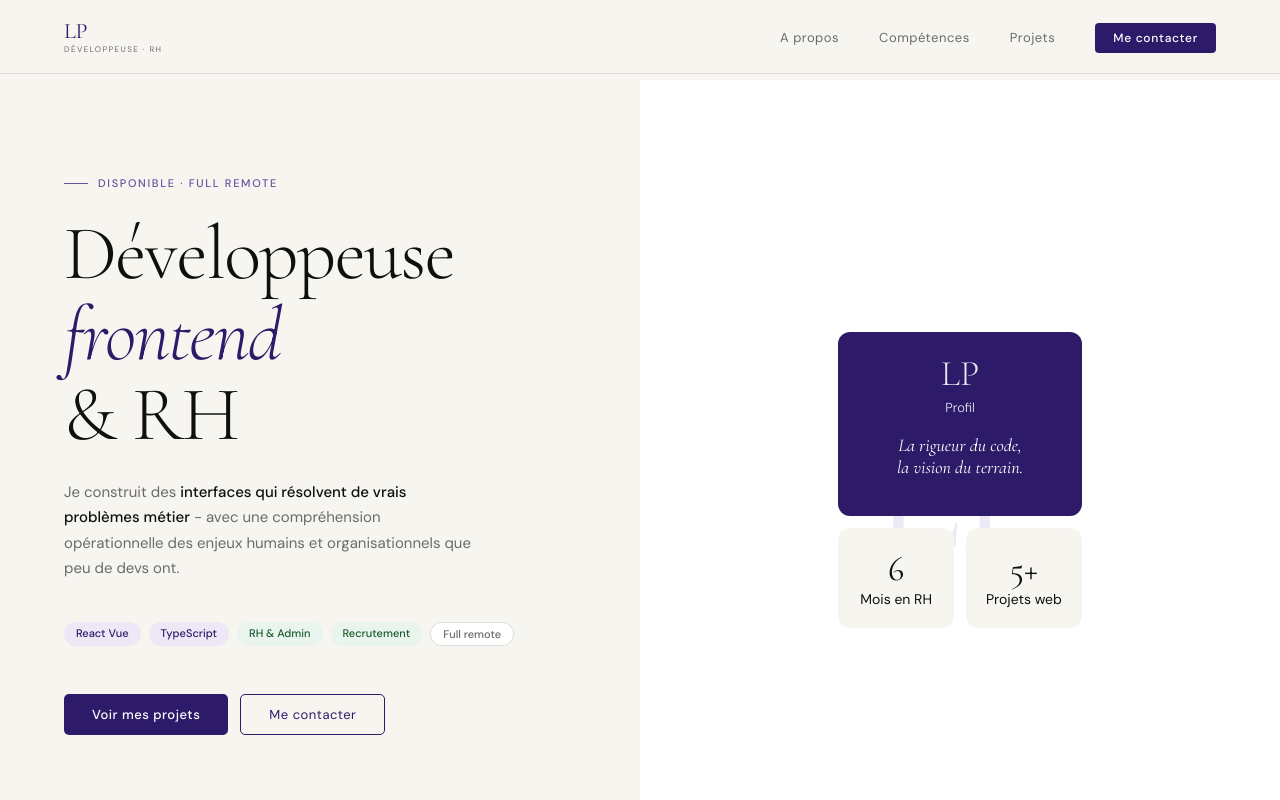
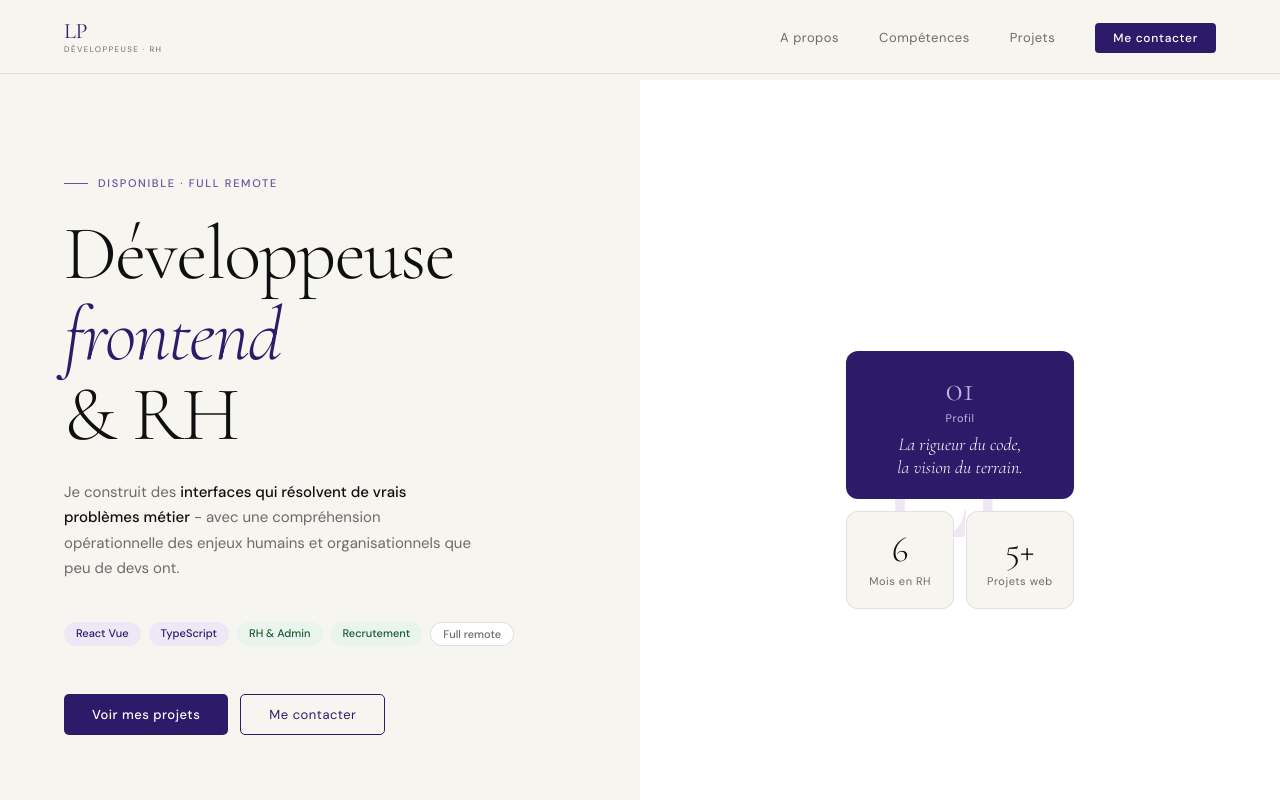
Before and after one commit to NeugdaeUju/Portfolio, a React (Vite) app: page / in a window 1280 px wide. Shown: the top 800 px of the page. Built offline with nearby package versions, Linux system fonts and the light colour scheme; a web font is replaced by a local one.

Commit message:
Correction de l'affichage de la partie droite du hero

```diff
--- a/src/assets/sass/hero_right.scss
+++ b/src/assets/sass/hero_right.scss
@@ -3,20 +3,15 @@
 .hero-visual {
     position : relative;
     background-color : variables.$blanc;
+    display: flex;
+    align-items: center;
+    justify-content: center;
     padding : 6rem 4rem;
+    overflow: hidden;
 
     &-content {
-        z-index : 2;
-        position : absolute;
-        top : 0%;
-        left : 0%;
-        width : 100%;
-        height : 100%;
-        display : flex;
-        flex-direction : column;
-        align-items: center;
-        justify-content: center;
-        background: transparent;
+        z-index : 1;
+        position : relative;
 
         &-grid {
             display : grid;
@@ -28,18 +23,13 @@
 }
 
 .monogram {
-    font-size : 10rem;
-    font-weight : 400;
-    color : variables.$violet-light;
-    font-family : variables.$serif;
-    z-index : 1;
-    display : flex;
-    justify-content: center;
-    align-items: center;
-    margin :0;
-    margin-top : 1rem;
-    height : 100%;
-    width : 100%;
+    font-family: variables.$serif;
+  font-size: 180px;
+  font-weight: 300;
+  color: variables.$violet-light;
+  line-height: 1;
+  letter-spacing: -0.05em;
+  position : absolute;
 }
 
 .block {
@@ -52,48 +42,62 @@
         flex-direction : column;
         align-items: center;
         justify-content: center;
-        grid-column: 1 /-1;
+        grid-column: 1/-1;
         background-color: variables.$violet;
         color : variables.$blanc;
 
-        & h2 {
+        & span {
             font-family : variables.$serif;
             font-size : 36px;
             font-weight : 300;
             margin : 0;
             margin-bottom : 4px;
-            color : variables.$violet-light;
+            line-height : 1;
+            color : variables.$violet-soft;
         }
 
-        & h3 {
+        & .profile {
             font-family : variables.$sans;
-            font-size : 13px;
-            color : variables.$violet-light;
-            font-weight : 300;
+            font-size : 11px;
+            color : variables.$violet-soft;
+            font-weight : 400;
             margin : 0;
+            letter-spacing: 0.05em;
         }
 
-        & p {
+        & .text {
             font-family : variables.$serif;
             font-size : 18px;
+            font-weight : 300;
             font-style : italic;
-            text-wrap: wrap;
+            color : variables.$blanc;
+            margin : 0;
+            margin-top : 8px;
+            line-height: 1.3;
         }
     }
 
     &-2 , &-3 {
         background-color: variables.$bg-color;
         color : variables.$noir;
+        border: 0.5px solid rgba(45, 27, 105, 0.1);
 
         & span {
             font-family : variables.$serif;
-            font-size : 35px;
+            font-size : 36px;
+            font-weight : 300;
+            line-height : 1;
             margin : 0;
+            margin-bottom : 4px;
         }
 
         & p {
-            margin : 0;
-            font-size : 14px;
+            margin-top : 6px;
+            margin-bottom : 0;
+            font-size : 11px;
+            color : variables.$gris;
+            letter-spacing: 0.05em;
+            font-weight : 400;
         }
     }
 }
--- a/src/components/Hero_right.jsx
+++ b/src/components/Hero_right.jsx
@@ -7,9 +7,9 @@ function Hero_right () {
                         <div className='hero-visual-content'>
                             <div className='hero-visual-content-grid'>
                                 <div className='block block-1'>
-                                    <h2>LP</h2>
-                                    <h3>Profil</h3>
-                                    <p>La rigueur du code,<br/> la vision du terrain.</p>
+                                    <span>01</span>
+                                    <p className='profile'>Profil</p>
+                                    <p className='text'>La rigueur du code,<br/> la vision du terrain.</p>
                                 </div>
                                 <div className='block block-2'>
                                     <span>6</span>
```
